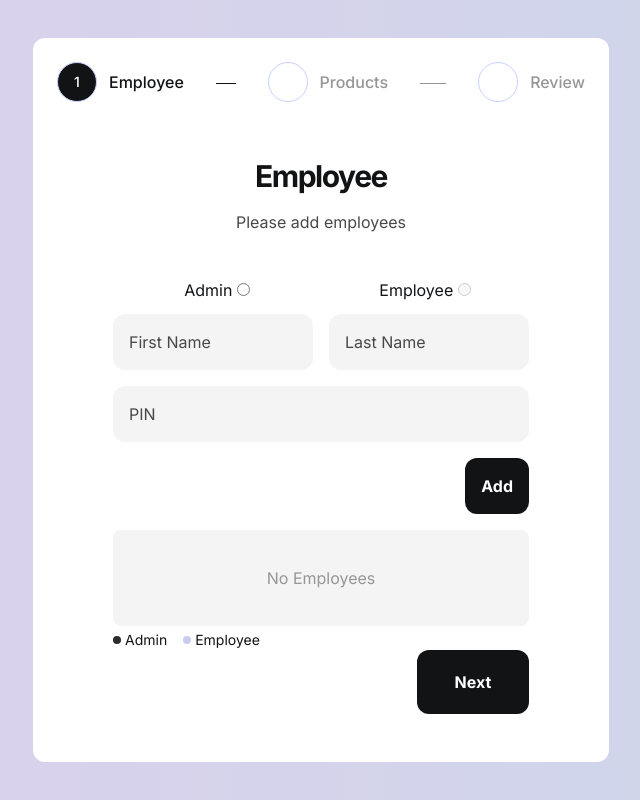
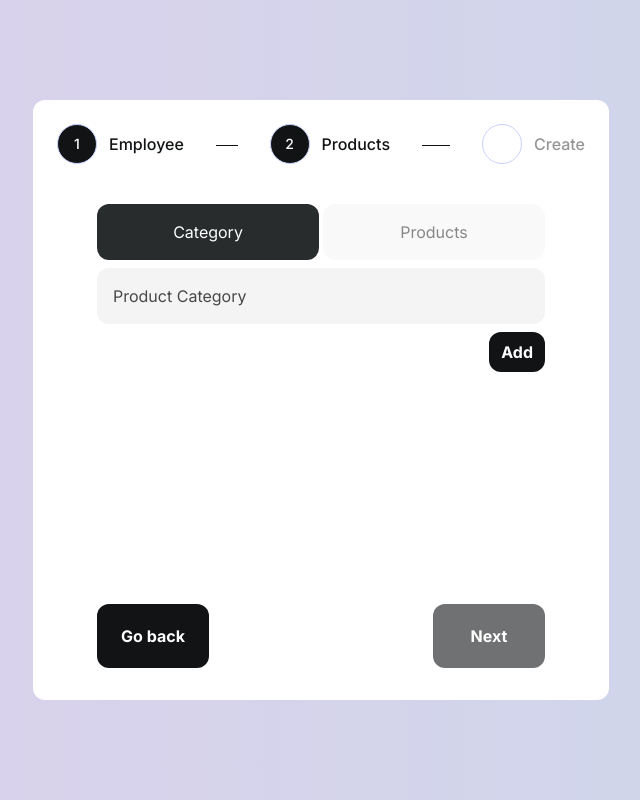
Before and after one commit to yefrysanchez/EzPOS, a React (Vite) app: page /newuser in a window 1280 px wide. Shown: the whole page, without its empty margins (319-959 px from the left). Built offline with nearby package versions, Linux system fonts and the light colour scheme.

Commit message:
newUser page/ step 2 missing conection with DB

```diff
--- a/src/components/Alerts/AlertSuccess.tsx
+++ b/src/components/Alerts/AlertSuccess.tsx
@@ -5,7 +5,7 @@ type AlertFunc = {
 };
 
 const AlertSuccess: React.FC<AlertFunc> = ({ alert }) => {
-  return <p className="bg-green text-black p-3 rounded-lg mb-4 w-full">{alert}</p>;
+  return <p className="bg-emerald-300 text-black p-3 rounded-lg mb-4 w-full">{alert}</p>;
 };
 
 export default AlertSuccess;
--- /dev/null
+++ b/src/components/MultiFormSteps/AddCategoryForm.tsx
@@ -0,0 +1,76 @@
+import { useState } from "react";
+import { IoClose } from "react-icons/io5";
+
+type AddCategoryFormType = {
+  categories: string[];
+  setCategories: (categories: string[]) => void;
+};
+
+const AddCategoryForm: React.FC<AddCategoryFormType> = ({
+  categories,
+  setCategories,
+}) => {
+  const [input, setInput] = useState("");
+
+  const handleCategory = () => {
+    const trimmedInput = input.trim();
+    if (trimmedInput && !categories.includes(trimmedInput)) {
+      setCategories([...categories, trimmedInput.toLowerCase()]);
+      setInput("");
+    }
+  };
+
+  const removeCategory = (index: number) => {
+    const updatedCategories = categories.filter((_, i) => i !== index);
+    setCategories(updatedCategories);
+  };
+
+  const handleKeyDown = (e: React.KeyboardEvent<HTMLInputElement>) => {
+    if (e.key === "Enter") {
+      e.preventDefault(); // Prevent the default form submission
+      handleCategory();
+    }
+  };
+
+  return (
+    <div className="mb-4 relative">
+      <input
+        onKeyDown={handleKeyDown}
+        onChange={(e) => setInput(e.target.value)}
+        className="form-input mb-2"
+        placeholder="Product Category"
+        required
+        type="text"
+        value={input}
+      />
+      <div className="flex justify-end">
+        <button
+          onClick={handleCategory}
+          className="bg-black py-2 px-3 rounded-xl font-bold text-white cursor-pointer"
+          type="button"
+        >
+          Add
+        </button>
+      </div>
+      <div className="mt-4 flex flex-wrap gap-1">
+        {categories.map((category, i) => (
+          <div
+            key={i}
+            className="flex items-center gap-2 bg-darkGray text-white w-fit p-2 rounded-lg"
+          >
+            <span className="capitalize">{category}</span>
+            <button
+              onClick={() => removeCategory(i)}
+              type="button"
+              aria-label={`Remove ${category}`}
+            >
+              <IoClose />
+            </button>
+          </div>
+        ))}
+      </div>
+    </div>
+  );
+};
+
+export default AddCategoryForm;
--- /dev/null
+++ b/src/components/MultiFormSteps/AddProductMultiForm.tsx
@@ -0,0 +1,122 @@
+import { FormEvent, useState } from "react";
+import AlertError from "../Alerts/AlertError";
+import Loading from "../Loading/Loading";
+import ProductListMultiForm from "./ProductListMultiForm";
+
+type AddProductMultiFormType = {
+  categories: string[];
+};
+
+const AddProductMultiForm: React.FC<AddProductMultiFormType> = ({
+  categories,
+}) => {
+  const [isLoading, setIsLoading] = useState(false);
+  const [isAdded, setIsAdded] = useState(false);
+  const [error, setError] = useState<string | null>(null);
+
+  //to send to the DB
+  const [categoryInput, setCategoryInput] = useState("");
+  const [productInput, setProductInput] = useState("");
+  const [priceInput, setPriceInput] = useState<number>();
+
+  const handleSubmit = async (e: FormEvent) => {
+    e.preventDefault();
+    setIsLoading(true);
+    setError(null); // Clear previous errors
+    try {
+      // Simulate API call
+      await new Promise((resolve) => setTimeout(resolve, 2000));
+      console.log({
+        category: categoryInput,
+        product: productInput,
+        price: priceInput,
+      });
+      setIsAdded(true);
+      // Reset input fields
+      setCategoryInput("");
+      setProductInput("");
+      setPriceInput(0);
+    } catch (err: unknown) {
+      // Type the error as unknown
+      if (err instanceof Error) {
+        setError(err.message); // Set the error message if it's an instance of Error
+      } else {
+        setError("An unknown error occurred."); // Handle other types of errors
+      }
+    } finally {
+      setIsLoading(false); // Ensure loading state is reset
+    }
+  };
+
+  return (
+    <>
+      {isAdded ? (
+        <div className="mt-4 max-w-md">
+          <div className="p-4 text-center bg-emerald-400 rounded-xl text-black">
+            <p>Product added successful</p>
+          </div>
+          <button
+            onClick={() => setIsAdded(false)}
+            className="w-full mt-4 p-4 text-center bg-darkGray/90 active:bg-gray rounded-xl text-white"
+          >
+            Add Another Product
+          </button>
+        </div>
+      ) : (
+        <>
+          {error && <AlertError error={error} />}
+          <form
+            onSubmit={handleSubmit}
+            className="flex flex-col gap-2 mb-4 max-w-md"
+          >
+            <select
+              value={categoryInput}
+              onChange={(e) => setCategoryInput(e.target.value)}
+              required
+              className="form-input"
+              name="category"
+            >
+              <option value="" disabled>
+                Select a category
+              </option>
+              {categories.map((e) => (
+                <option key={e} value={e}>
+                  {e}
+                </option>
+              ))}
+            </select>
+            <input
+              onChange={(e) => setProductInput(e.target.value)}
+              placeholder="Product Name"
+              className="form-input"
+              type="text"
+              name="Product Name"
+              value={productInput}
+              required
+            />
+            <input
+              onChange={(e) => setPriceInput(Number(e.target.value))}
+              placeholder="Price"
+              className="form-input"
+              type="number"
+              name="price"
+              required
+              step={0.01}
+            />
+
+            <button
+              className="bg-emerald-600 h-16 cursor-pointer active:bg-emerald-800 p-4 w-full rounded-xl font-bold text-lg text-white"
+              type="submit"
+              disabled={isLoading}
+            >
+              {isLoading ? <Loading /> : "Add Product"}
+            </button>
+          </form>
+          <ProductListMultiForm />
+        </>
+      )}
+    </>
+  );
+};
+
+export default AddProductMultiForm;
--- /dev/null
+++ b/src/components/MultiFormSteps/CategoryProductTabs.tsx
@@ -0,0 +1,22 @@
+
+type tabType = {
+    tab: string,
+    setTab: (tab:string) => void
+    categories: string[]
+}
+
+const CategoryProductTabs: React.FC<tabType> = ({tab, setTab, categories}) => {
+
+  const handleTab = () => {
+    setTab("products")
+  }
+
+  return (
+    <div className="flex mb-2 gap-1">
+        <button onClick={() => setTab("category")} className={`${tab === "category" && "bg-darkGray text-white"} flex-1 form-input transition`} type="button">Category</button>
+        <button disabled={categories.length < 1} onClick={handleTab} className={`${tab === "products" && "bg-darkGray text-white"} flex-1 form-input transition disabled:opacity-50`} type="button">Products</button>
+    </div>
+  )
+}
+
+export default CategoryProductTabs
--- /dev/null
+++ b/src/components/MultiFormSteps/ProductListMultiForm.tsx
@@ -0,0 +1,53 @@
+import { IoClose } from "react-icons/io5";
+
+const ProductListMultiForm = () => {
+  return (
+    <div className="bg-lightGray/10 p-2 text-white text-start rounded-lg h-32 mb-4  grid grid-cols-2 gap-1 overflow-y-scroll hide-scrollbar-firefox hide-scrollbar-webkit">
+      {prods.length < 1 ? <span className="text-black">No Products</span> : (prods.map((p) => (
+        <div
+          key={p.id}
+          className=" bg-darkGray overflow-hidden h-24 rounded-lg w-full pl-2 flex justify-between"
+        >
+          <div className="flex flex-col justify-center h-full">
+            <span className="text-nowrap whitespace-nowrap text-ellipsis overflow-hidden w-[160px]">
+              {p.name}
+            </span>
+            <span className="text-nowrap whitespace-nowrap text-ellipsis overflow-hidden w-[160px]">
+              {p.category}
+            </span>
+            <span>${p.price.toFixed(2)}</span>
+          </div>
+          <button
+            className="h-full flex justify-center items-center text-4xl w-1/5 hover:bg-red-600 transition"
+            type="button"
+          >
+            <IoClose />
+          </button>
+        </div>
+      )))}
+    </div>
+  );
+};
+
+export default ProductListMultiForm;
+
+const prods = [
+  {
+    id: 7,
+    name: "Matcha Latteeeeeeeeeeeeee",
+    category: "Coffee",
+    price: 4.25,
+  },
+  {
+    id: 8,
+    name: "Iced Coffee",
+    category: "Cold Drinks",
+    price: 3.5,
+  },
+  {
+    id: 9,
+    name: "Fruit Smoothie",
+    category: "Cold Drinks",
+    price: 5.0,
+  },
+];
--- a/src/components/MultiFormSteps/Step2.tsx
+++ b/src/components/MultiFormSteps/Step2.tsx
@@ -1,8 +1,11 @@
 import { useState } from "react";
 import AlertError from "../Alerts/AlertError";
 import Loading from "../Loading/Loading";
-import { AnimatePresence, motion } from "framer-motion";
+import { motion } from "framer-motion";
 import { fadeUp } from "../../animations/animations";
+import CategoryProductTabs from "./CategoryProductTabs";
+import AddCategoryForm from "./AddCategoryForm";
+import AddProductMultiForm from "./AddProductMultiForm";
 
 type StepType = {
   setStep: (step: number) => void;
@@ -12,12 +15,14 @@ type StepType = {
 const Step2: React.FC<StepType> = ({ setStep, step }) => {
   const [isLoading, setIsLoading] = useState(false);
   const [error, setError] = useState<string | null>(null);
+  const [tab, setTab] = useState("category");
+  const [categories, setCategories] = useState<string[]>([]);
 
   const goBack = () => {
     setStep(step - 1);
   };
 
-  const handleSubmit = () => {
+  const handleNext = () => {
     setIsLoading(true);
     setError(null);
     setTimeout(() => {
@@ -26,30 +31,34 @@ const Step2: React.FC<StepType> = ({ setStep, step }) => {
     }, 2000);
   };
 
+  const tabs = (tab: string) => {
+    switch (tab) {
+      case "category":
         return (
-    <AnimatePresence>
-      <motion.form
+          <AddCategoryForm
+            setCategories={setCategories}
+            categories={categories}
+          />
+        );
+      case "products":
+        return <AddProductMultiForm categories={categories} />;
+
+      default:
+        return null;
+    }
+  };
+  return (
+    <motion.div
       variants={fadeUp}
       initial="initial"
       animate="enter"
       exit="exit"
-        onSubmit={handleSubmit}
       className="flex flex-col text-center text-black mb-4 rounded-lg max-w-md w-full h-full"
     >
-        <h1 className="text-3xl font-bold text-center mb-4 tracking-tighter">
-          Products
-        </h1>
-        <h2 className="mb-8 text-gray">Please complete the require fields.</h2>
+      <CategoryProductTabs categories={categories} tab={tab} setTab={setTab} />
       {error && <AlertError error={error} />}
 
-        <div className="mb-4 relative">
-          <input
-            className="form-input"
-            placeholder="Email"
-            required
-            type="email"
-          />
-        </div>
+      {tabs(tab)}
       <div className=" flex justify-between mt-auto">
         <button
           onClick={goBack}
@@ -59,15 +68,15 @@ const Step2: React.FC<StepType> = ({ setStep, step }) => {
           Go back
         </button>
         <button
-            disabled={isLoading}
-            className="bg-black placeholder:text-gray w-28 h-16 p-4 rounded-xl font-bold text-white cursor-pointer"
+          onClick={handleNext}
+          disabled={isLoading || categories.length < 1}
+          className="bg-black placeholder:text-gray w-28 h-16 p-4 rounded-xl font-bold text-white cursor-pointer disabled:opacity-60 disabled:cursor-auto"
           type="submit"
         >
           {isLoading ? <Loading /> : "Next"}
         </button>
       </div>
-      </motion.form>
-    </AnimatePresence>
+    </motion.div>
   );
 };
 
--- a/src/components/MultiFormSteps/Stepper.tsx
+++ b/src/components/MultiFormSteps/Stepper.tsx
@@ -23,7 +23,7 @@ const Stepper: React.FC<StepperType> = ({step}) => {
     </li>
     <li className={`${step >= 3 && "text-black"} transition duration-500 flex md:w-fit flex-shrink-0 items-center text-gray-600 `}>
         <div className="flex items-center  ">
-        <span className={`${step >= 3 && "bg-black"} transition duration-500 w-6 h-6 border select-none border-indigo-200 rounded-full flex justify-center items-center mr-3 text-sm text-white lg:w-10 lg:h-10`}>3</span> Review
+        <span className={`${step >= 3 && "bg-black"} transition duration-500 w-6 h-6 border select-none border-indigo-200 rounded-full flex justify-center items-center mr-3 text-sm text-white lg:w-10 lg:h-10`}>3</span> Create
 
         </div>
     </li>
--- a/src/pages/NewUserPage/NewUserPage.tsx
+++ b/src/pages/NewUserPage/NewUserPage.tsx
@@ -5,7 +5,7 @@ import Step2 from "../../components/MultiFormSteps/Step2";
 
 
 const NewUserPage = () => {
-  const [step, setStep] = useState(1);
+  const [step, setStep] = useState(2);
 
   const multiFormSteps = (stepNum: number) => {
     switch (stepNum) {
```
Lines whose indentation alone changed are shown as unchanged.
